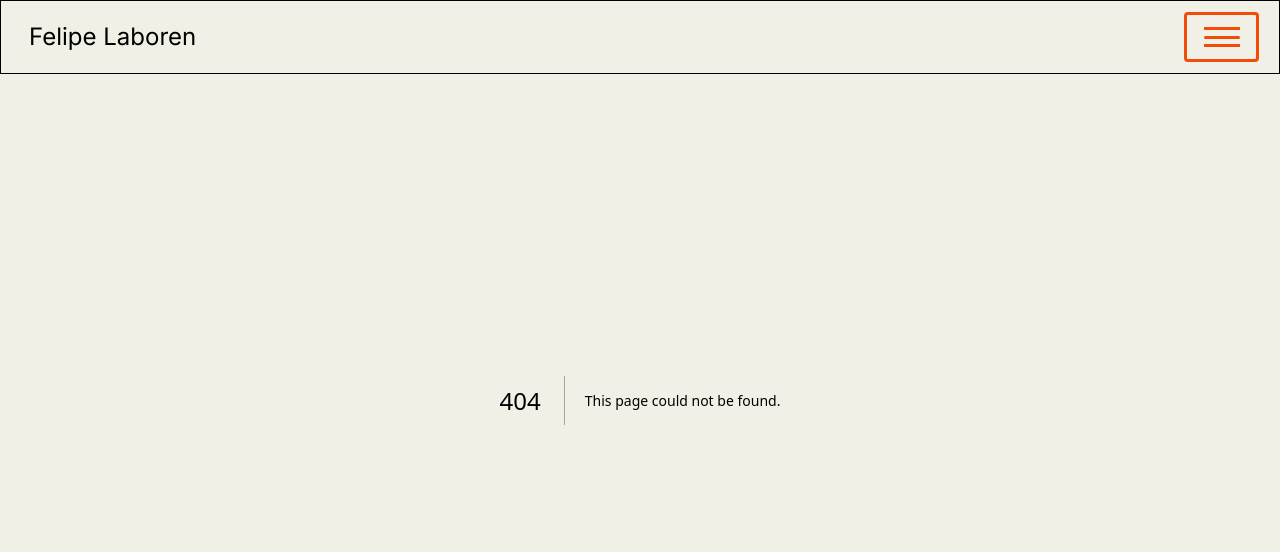
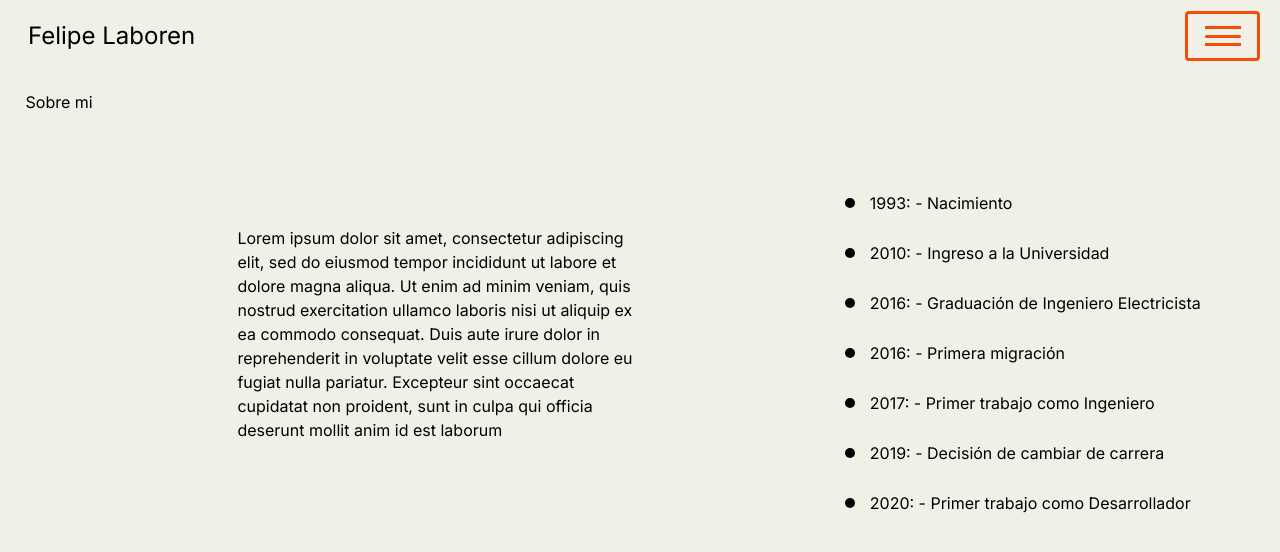
Before and after one commit to felipelabo/portafolio, a Next.js app: page /myself in a window 1280 px wide. Before the commit this address had no page. Shown: the top 552 px of the page. Built offline with nearby package versions, Linux system fonts and the light colour scheme.

Commit message:
pagina work, myself y componente cardwork

```diff
--- /dev/null
+++ b/app/myself/layout.tsx
@@ -0,0 +1,10 @@
+export default function myselfLayout({children}: {children: React.ReactNode}) {
+    return(
+        <div className='w-[100vw] h-[100vh] flex flex-col p-[2svw] items-center'>
+            <div className="w-full mt-[8svh]">
+                <h1 className="texto-titulos">Sobre mi</h1>
+            </div>
+            {children}
+        </div>
+    )
+}
--- /dev/null
+++ b/app/myself/page.tsx
@@ -0,0 +1,51 @@
+export default function Myself(){
+
+    interface Timeline {
+        id:number,
+        year:string,
+        texto:string
+    }
+
+    const texto = "Lorem ipsum dolor sit amet, consectetur adipiscing elit, sed do eiusmod tempor incididunt ut labore et dolore magna aliqua. Ut enim ad minim veniam, quis nostrud exercitation ullamco laboris nisi ut aliquip ex ea commodo consequat. Duis aute irure dolor in reprehenderit in voluptate velit esse cillum dolore eu fugiat nulla pariatur. Excepteur sint occaecat cupidatat non proident, sunt in culpa qui officia deserunt mollit anim id est laborum";
+
+    const timeline: Timeline[] = [
+        {id:1,year:'1993',texto:'Nacimiento'},
+        {id:1,year:'2010',texto:'Ingreso a la Universidad'},
+        {id:1,year:'2016',texto:'Graduación de Ingeniero Electricista'},
+        {id:1,year:'2016',texto:'Primera migración'},
+        {id:1,year:'2017',texto:'Primer trabajo como Ingeniero'},
+        {id:1,year:'2019',texto:'Decisión de cambiar de carrera'},
+        {id:1,year:'2020',texto:'Primer trabajo como Desarrollador'},
+    ]
+
+    return(
+        <div className='w-full mt-[8svh] flex h-full'>
+            <div className="w-2/3 flex justify-center">
+                <div className="card-myself w-[60%] h-[80%] p-[40px]">
+                    <div className="card-body h-full p-[8px]">
+                        <p>{texto}</p>
+                    </div>
+                </div>
+            </div>
+            <div className="w-1/3">
+                <ul>
+                    {timeline.map(item=>{
+                        return (
+                            <li className="flex">
+                                <div>
+                                    <svg id="chart" width="10" height="50">
+                                        <line className="timeline-linea" x1="5" y1="0" x2="5" y2="50"></line>
+                                        <circle className="timeline-circle" cx="5" cy="25" r="5" />
+                                    </svg>
+                                </div>
+                                <div className="flex items-center ml-[15px]">
+                                    <p>{`${item.year}: - ${item.texto}`}</p>
+                                </div>
+                            </li>
+                        )
+                    })}
+                </ul>
+            </div>
+        </div>
+    )
+}
--- a/app/principal.css
+++ b/app/principal.css
@@ -1,3 +1,5 @@
+
+/*TEXTO*/
 
 .texto-portada{
     font-size: 130px;
@@ -21,3 +23,60 @@
 .texto-menu-contacto{
     font-size: 1.5em;
 }
+
+.texto-titulos{
+    font-size: 80px;
+}
+
+/*CARD WORK*/
+
+.card-work{
+    border-color: var(--secondary-color);
+    border-style: solid;
+    border-width: 2px;
+    border-radius: 15px;
+    color: var(--secondary-color)
+}
+
+.card-boton{
+    border-color: var(--secondary-color);
+    border-style: solid;
+    border-width: 2px;
+    border-radius: 15px;
+}
+
+.card-work .card-texto{
+    font-size: 1.5em;
+    text-align: center;
+}
+
+/*CARD MYSELF*/
+
+.card-myself{
+    border-color: var(--secondary-color);
+    border-style: solid;
+    border-width: 2px;
+    border-radius: 15px;
+    color: var(--primary-color);
+    background-image: radial-gradient(
+        circle at center,
+        var(--secondary-color) 2px,
+        transparent 0
+        );
+    background-size: 8px 8px;
+    background-repeat: round;
+}
+
+.card-myself .card-body{
+    background: var(--bg-color);
+}
+
+.timeline-linea {
+    stroke: var(--secondary-color);
+    stroke-width:2
+}
+
+.timeline-circle{
+    stroke: var(--secondary-color);
+    fill: var(--secondary-color)
+}
--- /dev/null
+++ b/app/ui/components/cardWork.tsx
@@ -0,0 +1,21 @@
+
+interface CardWork {
+    width:string,
+    texto:string,
+    boton:string
+}
+
+export default function CardWork({width,texto,boton}:CardWork){
+    return(
+        <div className={`card-work mx-[10px] flex-1 w-${width}`}>
+            <div className="card-body flex p-[15px] flex-col">
+                <div className="w-full min-h-[10svh]">
+                    <p className="card-texto mb-[10px]">{texto}</p>
+                </div>
+                <div className="w-full flex justify-center items-center">
+                    <button className="card-boton px-[15px] py-[8px]">{boton}</button>
+                </div>
+            </div>
+        </div>
+    )
+}
--- a/app/ui/components/navbar.tsx
+++ b/app/ui/components/navbar.tsx
@@ -1,7 +1,7 @@
 
 export default function NavBar(){
     return (
-        <div className="absolute w-full flex mx-auto justify-between items-center p-2" style={{border:"1px solid black"}}>
+        <div className="absolute w-full flex mx-auto justify-between items-center p-2">
             {/*Logo*/}
             <div className="p-3 ml-2">
                 <h1 className="text-2xl">Felipe Laboren</h1>
--- /dev/null
+++ b/app/work/layout.tsx
@@ -0,0 +1,12 @@
+
+
+export default function workLayout({children}: {children: React.ReactNode}) {
+    return(
+        <div className='w-[100vw] h-[100vh] flex flex-col p-[2svw] items-center'>
+            <div className="w-full mt-[8svh]">
+                <h1 className="texto-titulos">Trabajos</h1>
+            </div>
+            {children}
+        </div>
+    )
+}
--- /dev/null
+++ b/app/work/page.tsx
@@ -0,0 +1,31 @@
+import CardWork from "../ui/components/cardWork"
+
+
+export default function Work(){
+
+    interface Trabajos {
+        id:number,
+        titulo:string,
+        boton:string,
+        estado:boolean
+    }
+
+    let trabajos:Trabajos[] = [
+        {id:1,titulo:'Desarrollador web - Circular HR',boton:'Esto es lo que hago',estado:true},
+        {id:2,titulo:'Otras experiencias fuera del desarrollo',boton:'Esto te puede interesar',estado:true}
+    ]
+
+    return(
+        <div className='w-[70svw] mt-[8svh] flex items-center'>
+            {trabajos.map(item=>{
+                return(
+                    <CardWork
+                        texto={item.titulo}
+                        boton={item.boton}
+                        width="1/2"
+                    ></CardWork>
+                )
+            })}
+        </div>
+    )
+}
```
